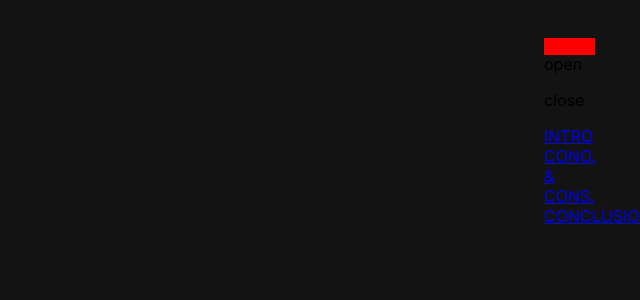
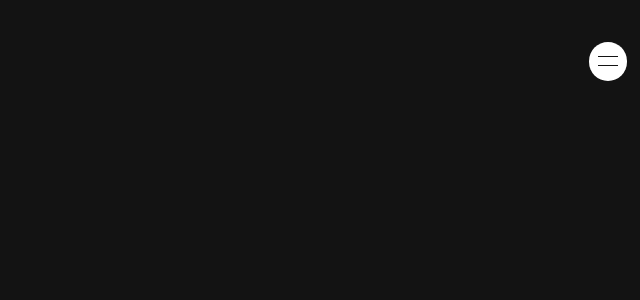
Before and after one commit to rikvik2006/english-presentation, a Next.js app in the folder pcto-ex/: page / in a window 1280 px wide. Shown: the top 300 px of the page, without its empty margins (640-1280 px from the left). Built offline with nearby package versions, Linux system fonts and the light colour scheme.

Commit message:
created burger menu

```diff
--- a/pcto-ex/src/app/globals.css
+++ b/pcto-ex/src/app/globals.css
@@ -3,7 +3,7 @@
 :root {
     --primary-white: #ffffff;
     --primary-black: #131313;
-    --secondary-yellow: #CCFF00;
+    --secondary-yellow: #afd129;
     --secondary-gray: #CDCDCD;
 }
 
--- a/pcto-ex/src/components/BurgerMenu/BurgerMenu.jsx
+++ b/pcto-ex/src/components/BurgerMenu/BurgerMenu.jsx
@@ -1,48 +1,17 @@
 'use client'
 
 import styles from './BurgerMenu.module.scss'
-import { useState, useRef, useEffect } from 'react'
-import Link from 'next/link'
+import { useState } from 'react';
 
-const link = [
-    { path: "/intro1", label: "INTRO" },
-    { path: "/cono&cons1", label: "CONO. & CONS." },
-    { path: "/conclusioni", label: "CONCLUSIONI" },
-]
+export default function Home() {
 
-const BurgerMenu = () => {
-    const container = useRef()
-    const [isMenuOpen, setIsMenuOpen] = useState(false)
+  const [isActive, setIsActive] = useState(false);
 
-    const toggleMenu = () => {
-        setIsMenuOpen(!isMenuOpen)
-    }
-
-    return(
-        <div className={styles.menuContainer} ref={container}>
-           <div className={styles.menuOpen} onClick={toggleMenu}>
-                <p>open</p>
-           </div>
-
-           <div className={styles.menuOverlay}>
-                <div className={styles.menuClose}>
-                    <p>close</p>
-                </div>
-
-                <div className={styles.menuLinks}>
-                    {link.map((link, index) => (
-                        <div className={styles.menuLinksItem} key={index}>
-                            <div className={styles.menuLinksItemHolder} onClick={toggleMenu} >
-                                <Link href={link.path} className={styles.menuLink}>
-                                    {link.label}
-                                </Link>
-                            </div>
-                        </div>
-                    ))}
-                </div>
-           </div>
-        </div>
-    )
+  return (
+    <>
+    <div onClick={() => {setIsActive(!isActive)}} className={styles.button}>
+      <div className={`${styles.burger} ${isActive ? styles.burgerActive : ""}`}></div>
+    </div>
+    </>
+  )
 }
-
-export default BurgerMenu
--- a/pcto-ex/src/components/BurgerMenu/BurgerMenu.module.scss
+++ b/pcto-ex/src/components/BurgerMenu/BurgerMenu.module.scss
@@ -1,8 +1,50 @@
-.menuContainer {
-    position: absolute;
-    top: 3vw;
-    right: 3.5vw;
-    height: 1.3vw;
-    width: 4vw;
-    background-color: red;
+.button{
+    position: fixed;
+    right: 0px;
+    margin: 1vw;
+    z-index: 2;
+    width: 3vw;
+    height: 3vw;
+    border-radius: 50%;
+    background-color: var(--primary-white);
+    cursor: pointer;
+    display: flex;
+    align-items: center;
+    justify-content: center;
 }
+
+.burger{
+    width: 100%;
+    &::after, &::before{
+        content: "";
+        display: block;
+        height: 1px;
+        width: 50%;
+        margin: auto;
+        background-color: var(--primary-black);
+        position: relative;
+        transition: transform 0.3s;
+    }
+
+    &::after{
+        top: -5px;
+    }
+
+    &::before{
+        top: 5px;
+    }
+}
+
+.burgerActive{
+
+    &::after{
+        transform: rotate(45deg);
+        top: -1px;
+    }
+
+    &::before{
+        transform: rotate(-45deg);
+        top: 0px;
+    }
+
+}
```
